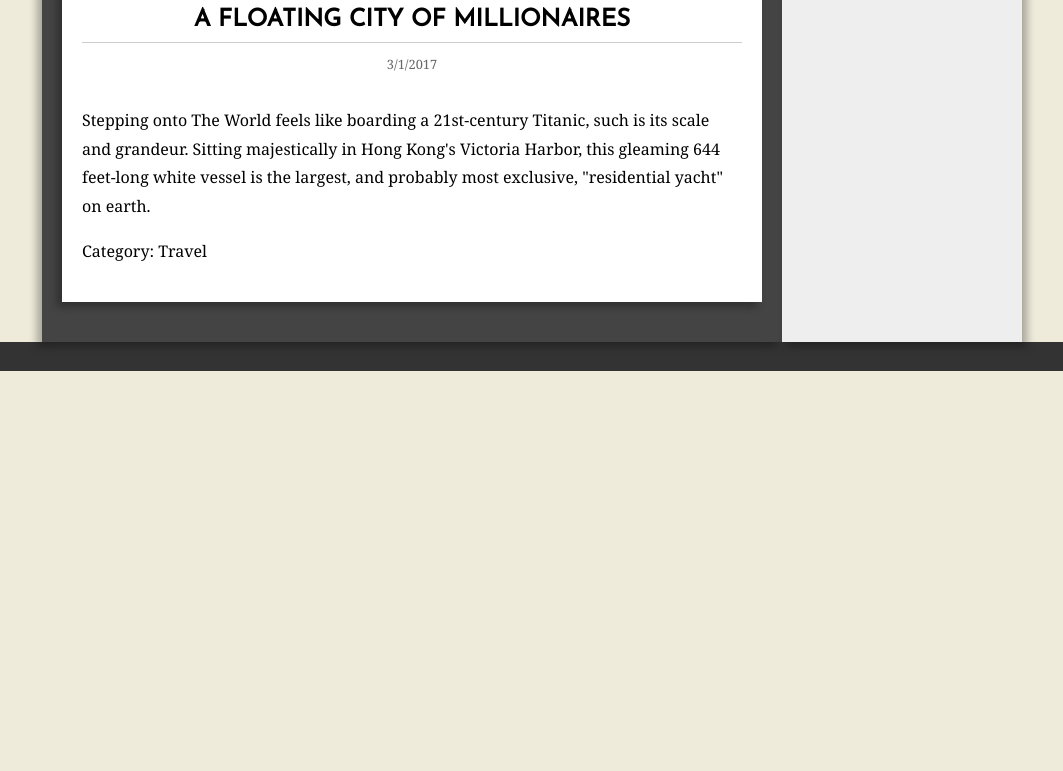
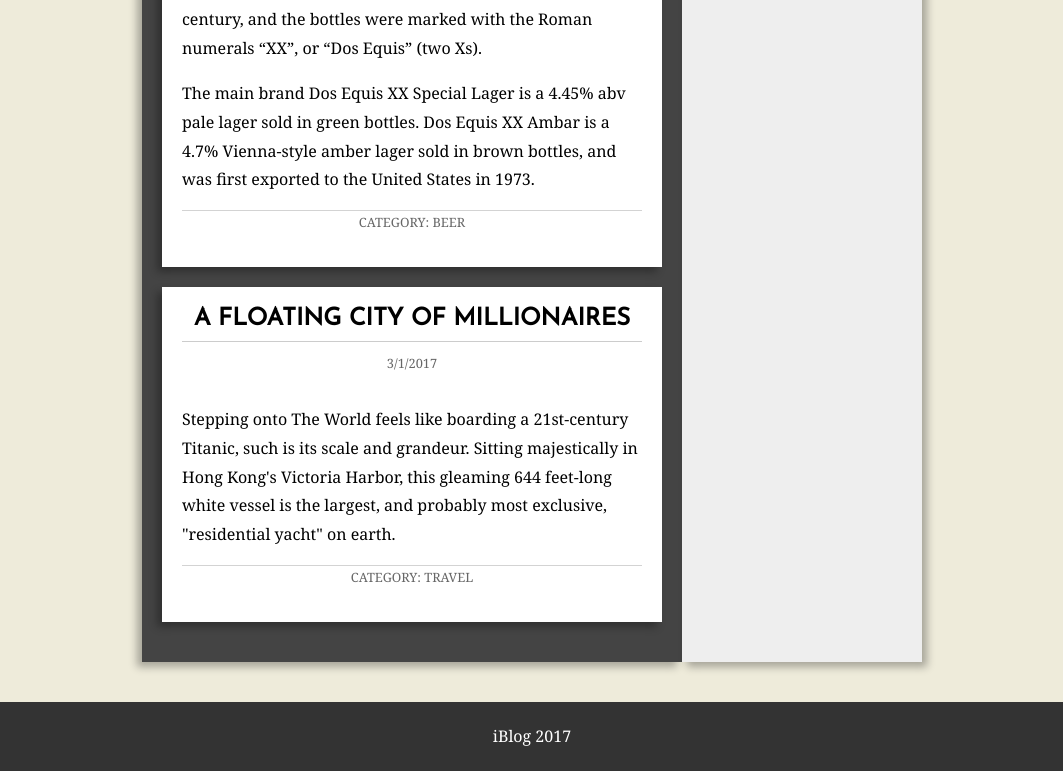
Before and after one commit to xrgonzalezx/ibeer, a plain HTML site: page index.html in a window 1280 px wide. Shown: the part 1826-2597 px from the top of the page, without its empty margins (108-1171 px from the left). Before the commit the page ends 2197 px from the top, so only its background shows below. Drawn offline with Linux system fonts and the light colour scheme.

Commit message:
Finalibeer

```diff
--- a/main.css
+++ b/main.css
@@ -35,7 +35,7 @@ img {
   width: 1000px;
   margin: 0 auto;
   display: flex;
-  flex-wrap: wrap;
+  flex-flow: wrap;
   justify-content: center;
   /*
 
@@ -43,8 +43,7 @@ img {
 }
 
 #site-header {
-  padding: 20px;
-  flex-wrap: wrap;
+  /*flex-wrap: wrap;*/
   /*
         TODO
         - Flexbox property here
@@ -56,6 +55,7 @@ img {
   padding: 60px 0 120px 0;
   font-size: 4em;
   background-image: url("img/header-img.jpg");
+  width: 1000px;
   /*
 
     */
@@ -118,8 +118,11 @@ main {
   padding: 20px;
   background-color: #444;
   box-shadow: -5px 5px 8px rgba( 0, 0, 0, 0.3);
-  flex-basis: 70%;
-  flex-direction: /*z-index: 1;*/
+  flex-basis: 50%;
+  flex-wrap: wrap;
+  position: relative;
+  top: -40px;
+  /*z-index: 1;*/
   /*
         TODO:
         - Flexbox: Set the starting width of this element
@@ -132,8 +135,9 @@ aside {
   background-color: #eee;
   box-shadow: 5px 5px 8px rgba( 0, 0, 0, 0.3);
   inline-size: 200px;
-  margin-top: -80px;
-  /*flex-basis: 30%*/
+  position: relative;
+  top: -40px;
+  flex-basis: 20%;
   /*
         TODO:
         - Flexbox: Set the starting width of this element
@@ -159,6 +163,7 @@ article {
   box-shadow: -5px 5px 8px rgba( 0, 0, 0, 0.3);
   padding: 20px;
   margin-bottom: 20px;
+
 }
 
 article h2 {
@@ -190,6 +195,15 @@ article img {
 }
 
 article footer p {
+  display: flex;
+  justify-content: center;
+  text-transform: uppercase;
+  font-size: 0.8em;
+  color: #666;
+  border-top-color: lightgrey;
+  border-top-width: thin;
+  border-top-style: solid;
+  /*line-height: normal;*/
   /*
         TODO:
         - Style the article footer
@@ -198,7 +212,11 @@ article footer p {
 }
 
 #site-footer {
+  display: flex;
+  justify-content: center;
+  color: white;
   background: #333;
+  padding: 20px;
   /*
         TODO:
         - Style the site footer
```
